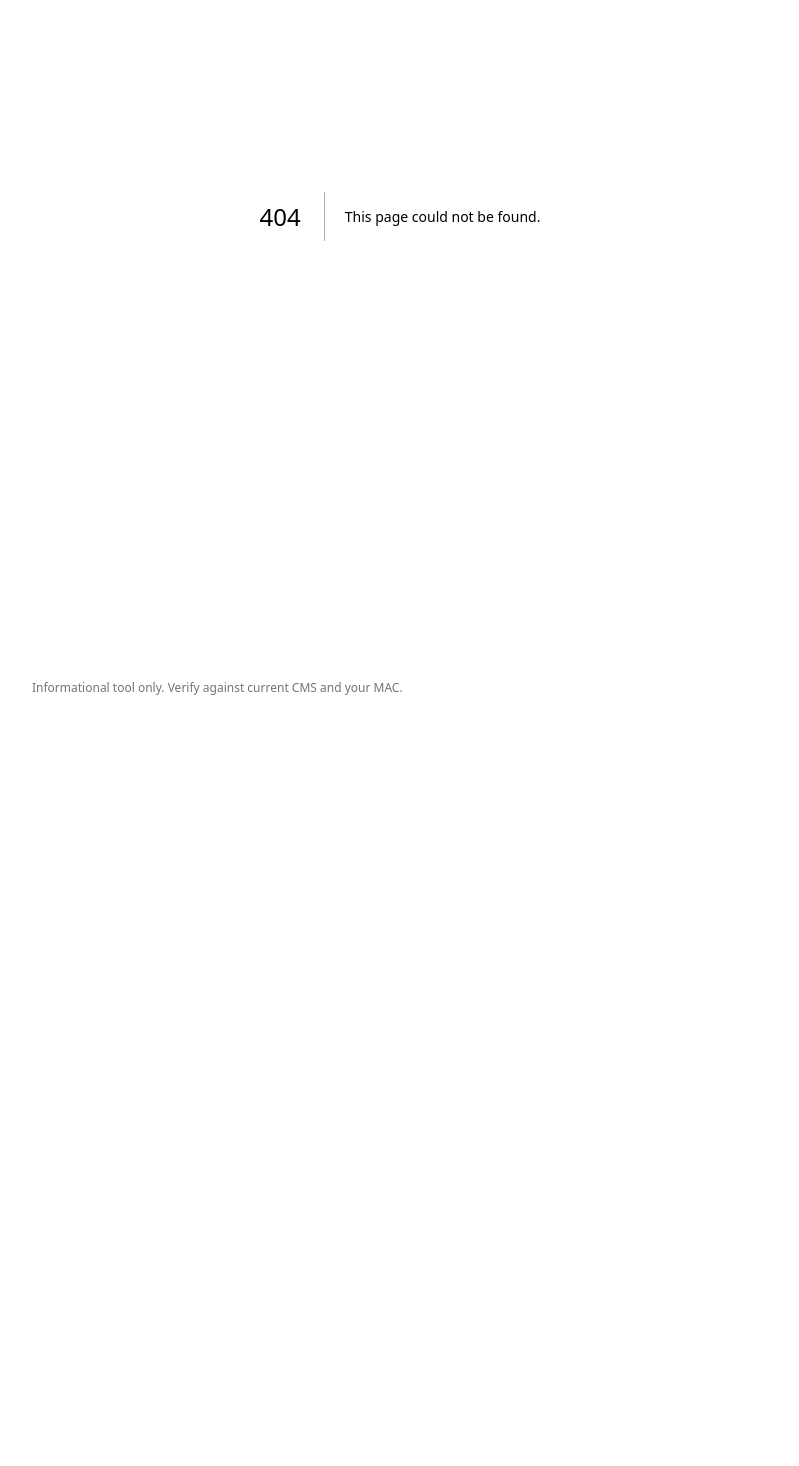
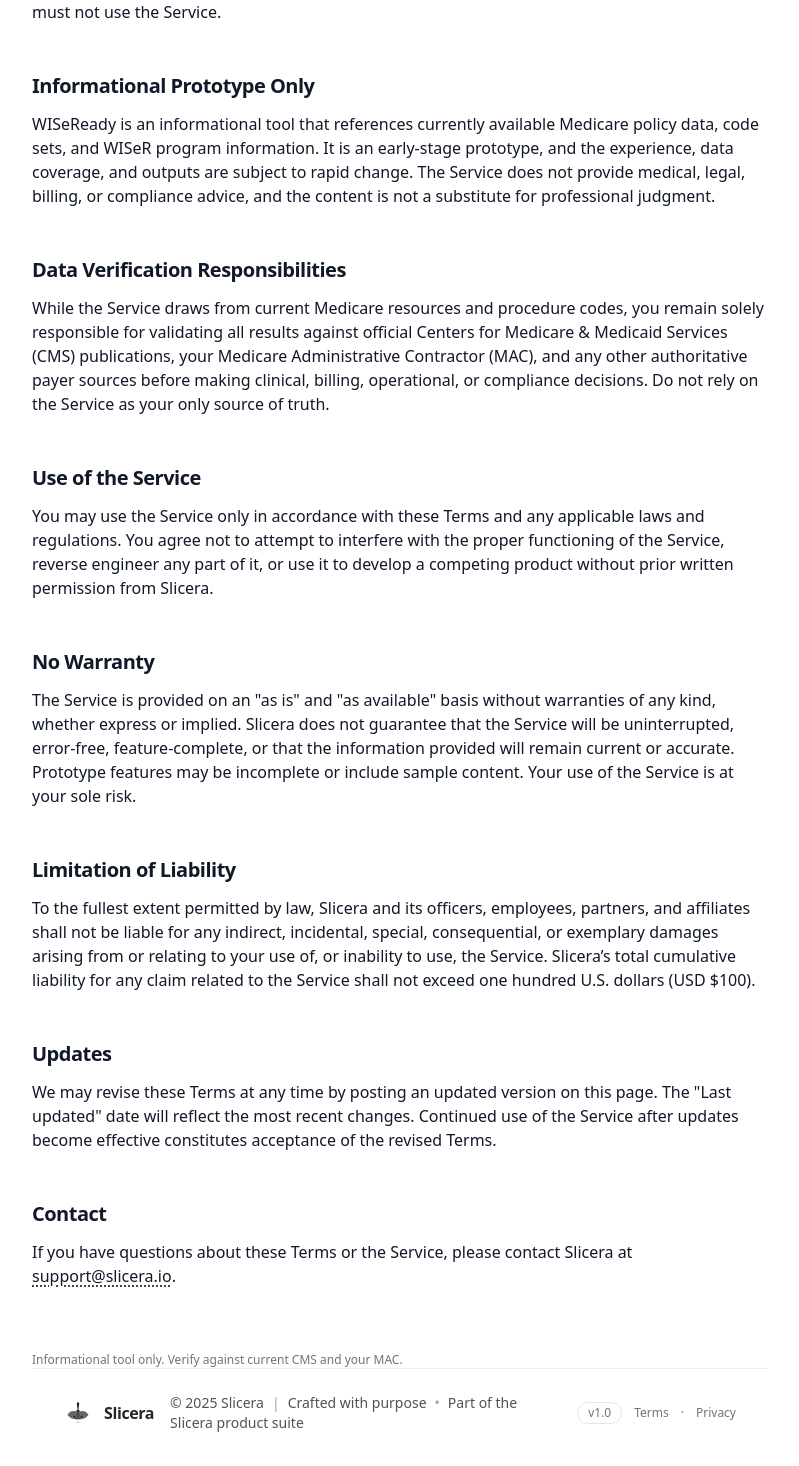
Before and after one commit to ChelleShock/wiserready, a Next.js app: page /legal/terms in a window 1280 px wide. Before the commit this address had no page. Shown: the part 324-1790 px from the top of the page, without its empty margins (240-1039 px from the left). Before the commit the page ends 1052 px from the top, so only its background shows below. Built offline with nearby package versions, Linux system fonts and the light colour scheme.

Commit message:
Slicera Footer and Terms

```diff
--- a/app/layout.tsx
+++ b/app/layout.tsx
@@ -1,6 +1,7 @@
 
 import './globals.css'
 import type { Metadata } from 'next'
+import SliceraFooter from '@/components/SliceraFooter';
 
 export const metadata: Metadata = {
   title: 'WISeReady',
@@ -22,6 +23,7 @@
           <footer className="mt-16 text-xs text-neutral-500">
             <p>Informational tool only. Verify against current CMS and your MAC.</p>
           </footer>
+          <SliceraFooter/>
         </div>
       </body>
     </html>
--- /dev/null
+++ b/app/legal/terms/page.tsx
@@ -0,0 +1,97 @@
+import type { Metadata } from "next";
+
+export const metadata: Metadata = {
+  title: "Terms of Use | WISeReady",
+  description:
+    "Review the terms that govern use of the WISeReady proof-of-concept Medicare prior-authorization reference tool.",
+};
+
+export default function TermsPage() {
+  return (
+    <main className="space-y-12">
+      <section className="space-y-4">
+        <h2 className="text-3xl font-semibold tracking-tight">Terms of Use</h2>
+        <p className="text-sm text-neutral-500">Last updated: October 28, 2025</p>
+        <p>
+          These Terms of Use (&quot;Terms&quot;) govern your access to and use of the
+          WISeReady web application (the &quot;Service&quot;). WISeReady is a proof-of-concept prototype that surfaces current Medicare data and code references to help with WISeR prior-authorization research. By accessing or using the Service you agree to be bound by these Terms. If you do not agree with any part of the Terms, you must not use the Service.
+        </p>
+      </section>
+
+      <section className="space-y-3">
+        <h3 className="text-xl font-semibold tracking-tight">Informational Prototype Only</h3>
+        <p>
+          WISeReady is an informational tool that references currently available Medicare policy data, code sets, and WISeR program information. It is an early-stage prototype, and the experience, data coverage, and outputs are subject to rapid change. The Service does not provide medical, legal, billing, or compliance advice, and the content is not a substitute for professional judgment.
+        </p>
+      </section>
+
+      <section className="space-y-3">
+        <h3 className="text-xl font-semibold tracking-tight">Data Verification Responsibilities</h3>
+        <p>
+          While the Service draws from current Medicare resources and procedure codes, you remain solely responsible for validating all results against official Centers for Medicare &amp; Medicaid Services (CMS) publications, your Medicare Administrative Contractor (MAC), and any other authoritative payer sources before making clinical, billing, operational, or compliance decisions. Do not rely on the Service as your only source of truth.
+        </p>
+      </section>
+
+      <section className="space-y-3">
+        <h3 className="text-xl font-semibold tracking-tight">Use of the Service</h3>
+        <p>
+          You may use the Service only in accordance with these Terms and any
+          applicable laws and regulations. You agree not to attempt to interfere
+          with the proper functioning of the Service, reverse engineer any part
+          of it, or use it to develop a competing product without prior written
+          permission from Slicera.
+        </p>
+      </section>
+
+      <section className="space-y-3">
+        <h3 className="text-xl font-semibold tracking-tight">No Warranty</h3>
+        <p>
+          The Service is provided on an &quot;as is&quot; and &quot;as available&quot; basis without
+          warranties of any kind, whether express or implied. Slicera does not
+          guarantee that the Service will be uninterrupted, error-free, feature-complete, or that
+          the information provided will remain current or accurate. Prototype features may be incomplete or include sample content. Your use of
+          the Service is at your sole risk.
+        </p>
+      </section>
+
+      <section className="space-y-3">
+        <h3 className="text-xl font-semibold tracking-tight">
+          Limitation of Liability
+        </h3>
+        <p>
+          To the fullest extent permitted by law, Slicera and its officers,
+          employees, partners, and affiliates shall not be liable for any indirect,
+          incidental, special, consequential, or exemplary damages arising from
+          or relating to your use of, or inability to use, the Service. Slicera’s
+          total cumulative liability for any claim related to the Service shall
+          not exceed one hundred U.S. dollars (USD $100).
+        </p>
+      </section>
+
+      <section className="space-y-3">
+        <h3 className="text-xl font-semibold tracking-tight">Updates</h3>
+        <p>
+          We may revise these Terms at any time by posting an updated version on
+          this page. The &quot;Last updated&quot; date will reflect the most recent
+          changes. Continued use of the Service after updates become effective
+          constitutes acceptance of the revised Terms.
+        </p>
+      </section>
+
+      <section className="space-y-3">
+        <h3 className="text-xl font-semibold tracking-tight">Contact</h3>
+        <p>
+          If you have questions about these Terms or the Service, please contact
+          Slicera at{" "}
+          <a
+            href="mailto:support@slicera.io"
+            className="underline decoration-dotted underline-offset-4 hover:decoration-solid"
+          >
+            support@slicera.io
+          </a>
+          .
+        </p>
+      </section>
+    </main>
+  );
+}
--- /dev/null
+++ b/components/SliceraFooter.tsx
@@ -0,0 +1,110 @@
+import React from "react";
+
+/**
+ * SliceraFooter
+ *
+ * A clean, responsive footer for Slicera web apps.
+ * - Shows moth sword logo (via `logoSrc` or built‑in SVG fallback)
+ * - Copy: "© 2025 Slicera | Crafted with purpose" and
+ *         "Part of the Slicera product suite"
+ * - Subtle separators, dark-mode ready, keyboard & screen‑reader friendly
+ *
+ * Usage:
+ *   <SliceraFooter logoSrc="/assets/slicera-moth-sword.svg" />
+ */
+export default function SliceraFooter({ logoSrc }: { logoSrc?: string }) {
+  return (
+    <footer
+      aria-label="Slicera site footer"
+      className="w-full border-t border-neutral-200/70 dark:border-neutral-800/70 bg-white/70 dark:bg-neutral-950/70 backdrop-blur supports-[backdrop-filter]:bg-white/40 supports-[backdrop-filter]:dark:bg-neutral-950/40"
+    >
+      <div className="mx-auto max-w-7xl px-4 sm:px-6 lg:px-8">
+        <div className="flex flex-col gap-4 sm:flex-row sm:items-center sm:justify-between py-6">
+          {/* Left: Logo + brand */}
+          <a
+            href="/"
+            className="group inline-flex items-center gap-3 text-neutral-800 dark:text-neutral-100"
+            aria-label="Slicera home"
+          >
+            <div className="h-7 w-7 shrink-0">
+              {logoSrc ? (
+                <img
+                  src={logoSrc}
+                  alt="Slicera moth sword logo"
+                  className="h-7 w-7 object-contain"
+                  loading="lazy"
+                />
+              ) : (
+                <MothSwordSVG className="h-7 w-7" />
+              )}
+            </div>
+            <span className="font-semibold tracking-tight">Slicera</span>
+          </a>
+
+          {/* Center: Copy */}
+          <p className="text-sm text-neutral-600 dark:text-neutral-400 text-center sm:text-left">
+            <span>© 2025 Slicera</span>
+            <span className="px-2 text-neutral-400">|</span>
+            <span>Crafted with purpose</span>
+            <span className="hidden sm:inline px-2 text-neutral-400">•</span>
+            <span className="block sm:inline">Part of the Slicera product suite</span>
+          </p>
+
+          {/* Right: Optional slot (edit or remove) */}
+          <div className="flex items-center justify-center sm:justify-end gap-3 text-xs text-neutral-500 dark:text-neutral-400">
+            <span className="rounded-full border border-neutral-200 dark:border-neutral-800 px-2.5 py-1 leading-none">
+              v1.0
+            </span>
+            <a
+              href="/legal/terms"
+              className="hover:underline focus:outline-none focus-visible:ring-2 focus-visible:ring-indigo-500 rounded"
+            >
+              Terms
+            </a>
+            <span aria-hidden>·</span>
+            <a
+              href="/legal/privacy"
+              className="hover:underline focus:outline-none focus-visible:ring-2 focus-visible:ring-indigo-500 rounded"
+            >
+              Privacy
+            </a>
+          </div>
+        </div>
+      </div>
+    </footer>
+  );
+}
+
+function MothSwordSVG({ className = "h-7 w-7" }: { className?: string }) {
+  // Minimal, brand-agnostic moth + sword mark as a placeholder.
+  // Replace with your final logo when ready.
+  return (
+    <svg
+      className={className}
+      viewBox="0 0 64 64"
+      fill="none"
+      xmlns="http://www.w3.org/2000/svg"
+      role="img"
+      aria-label="Moth sword logo"
+    >
+      {/* Sword */}
+      <path
+        d="M32 6 L35 10 L33 24 L37 28 L32 30 L27 28 L31 24 L29 10 Z"
+        className="fill-neutral-800 dark:fill-neutral-100"
+      />
+      <rect x="30.5" y="30" width="3" height="14" rx="1.5" className="fill-neutral-800 dark:fill-neutral-100" />
+      <rect x="26" y="44" width="12" height="2.5" rx="1.25" className="fill-neutral-800 dark:fill-neutral-100" />
+
+      {/* Moth wings */}
+      <path
+        d="M8 36c6-10 16-10 24-6 8-4 18-4 24 6-4 6-10 10-18 10-2 0-4-.3-6-.9-2 .6-4 .9-6 .9-8 0-14-4-18-10Z"
+        className="fill-neutral-700/80 dark:fill-neutral-200/80"
+      />
+      <circle cx="24" cy="40" r="2" className="fill-neutral-900 dark:fill-neutral-50" />
+      <circle cx="40" cy="40" r="2" className="fill-neutral-900 dark:fill-neutral-50" />
+
+      {/* Subtle accent */}
+      <path d="M32 48c0 3-2 6-6 6h12c-4 0-6-3-6-6Z" className="fill-neutral-600/40 dark:fill-neutral-300/30" />
+    </svg>
+  );
+}
```
